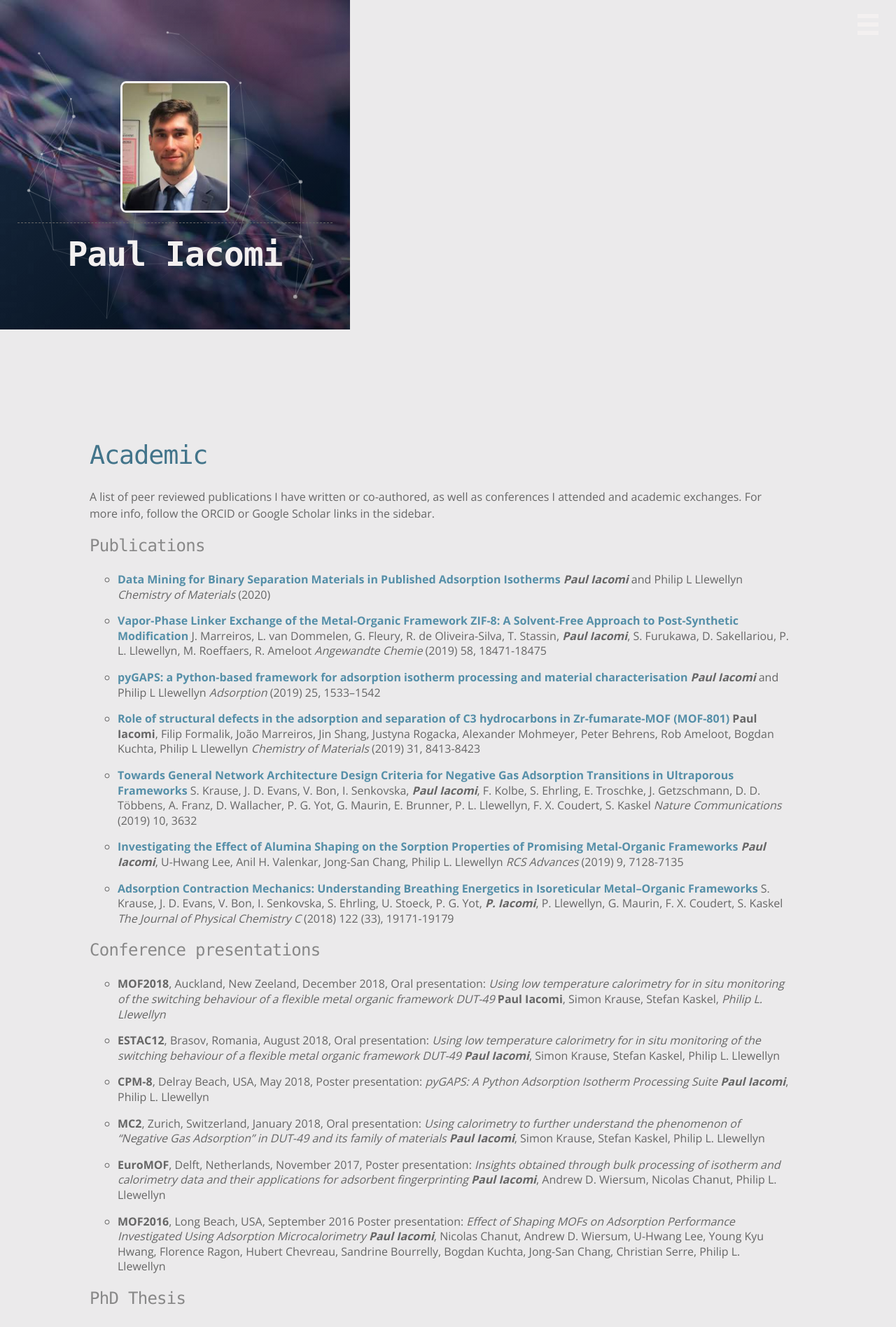
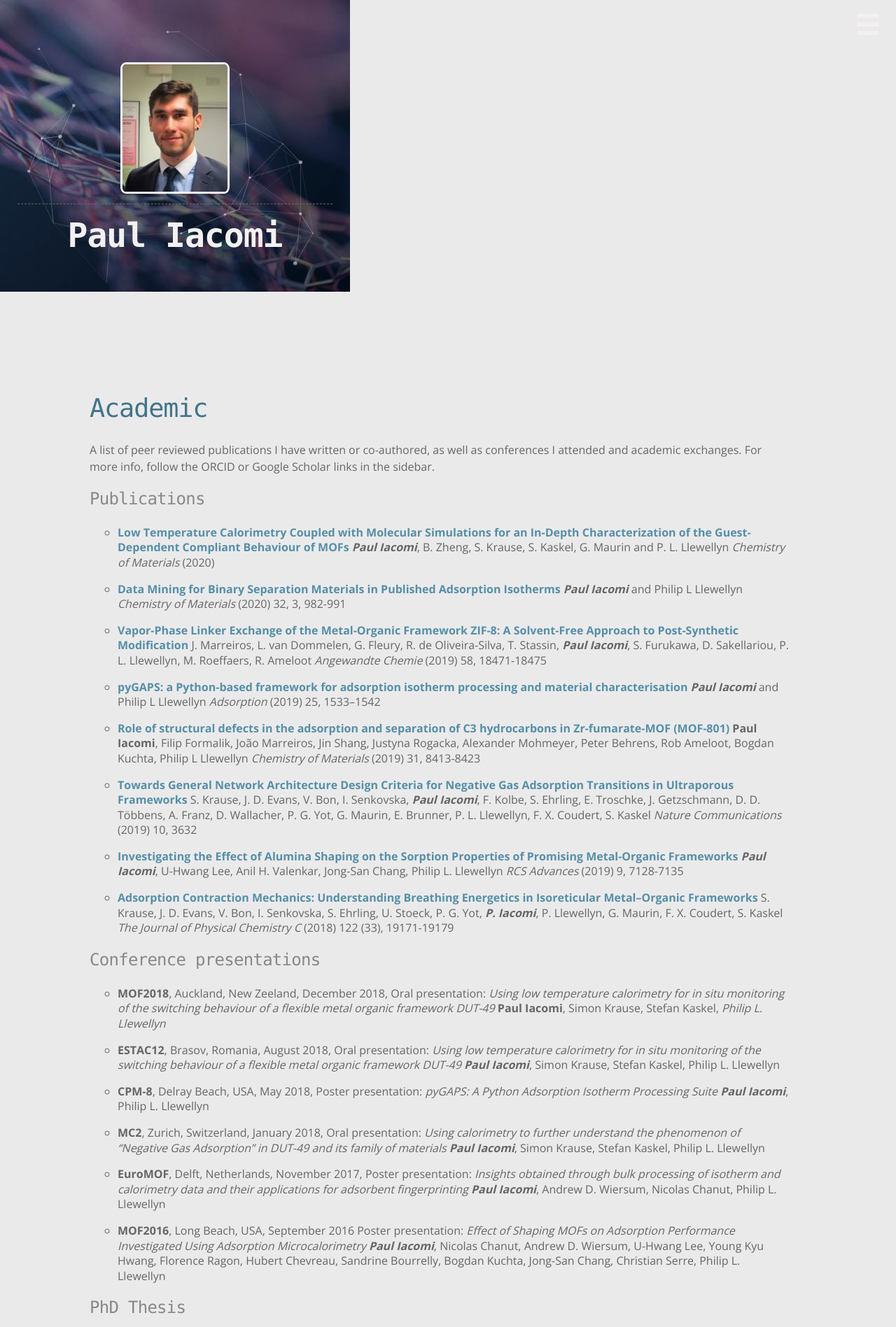
Before and after one commit to pauliacomi/pauliacomi.github.com, a Jekyll site: the page built from _pages/academic.md, in a window 1280 px wide. Shown: the top 1897 px of the page at 70% size. Built offline with Jekyll 4.4.1, drawn with Linux system fonts in a browser that asks for light colours; some of the changed text lies outside the part shown.

Commit message:
new paper

```diff
--- a/_pages/academic.md
+++ b/_pages/academic.md
@@ -12,8 +12,12 @@
 
 ### Publications
 
+* [**Low Temperature Calorimetry Coupled with Molecular Simulations for an In-Depth
+Characterization of the Guest-Dependent Compliant Behaviour of MOFs**](//doi.org/10.26434/chemrxiv.11770437)
+___Paul Iacomi___,  B. Zheng, S. Krause, S. Kaskel, G. Maurin and P. L. Llewellyn _Chemistry of Materials_ (2020)
+
 * [**Data Mining for Binary Separation Materials in Published Adsorption Isotherms**](//doi.org/10.1021/acs.chemmater.9b03376)
-___Paul Iacomi___ and Philip L Llewellyn _Chemistry of Materials_ (2020)
+___Paul Iacomi___ and Philip L Llewellyn _Chemistry of Materials_ (2020) 32, 3, 982-991
 
 * [**Vapor-Phase Linker Exchange of the Metal-Organic Framework ZIF-8: A Solvent-Free Approach to Post-Synthetic Modification**](//doi.org/10.1002/anie.201912088)
 J. Marreiros, L. van Dommelen, G. Fleury, R. de Oliveira-Silva, T. Stassin, ___Paul Iacomi___, S. Furukawa, D. Sakellariou, P. L. Llewellyn, M. Roeffaers, R. Ameloot _Angewandte Chemie_ (2019) 58, 18471-18475
@@ -83,7 +87,7 @@
 *   Prof. Stefan Kaskel (_examinator_)
 *   Dr. Philip Llewelyn (_thesis director_)
 
-The text is currently under a one-year embargo, but it's available upon request.
+The text is available in full on [GitHub](https://github.com/pauliacomi/PhD-Thesis).
 
 ### Other roles and collaborations
 
```
